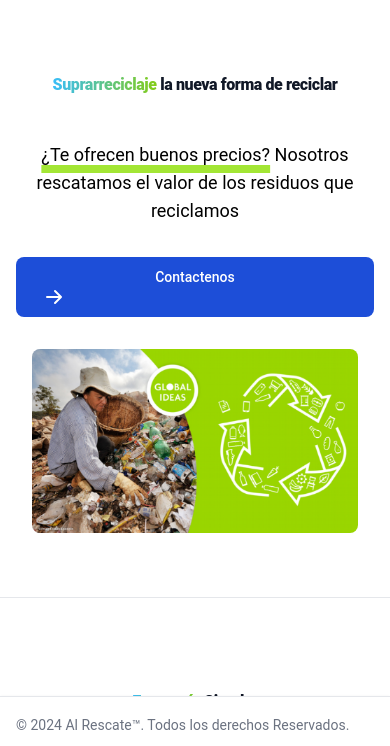
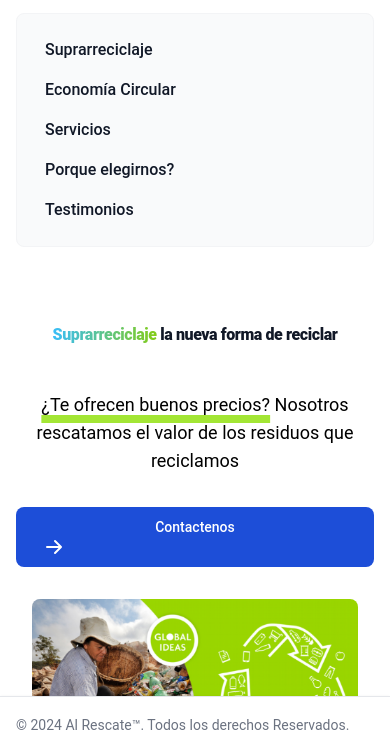
Before and after one commit to nachofaith/alrescate, an Astro site: page / in a window 390 px wide. Shown: the part 59-805 px from the top of the page. Built offline with nearby package versions, Linux system fonts and the light colour scheme; Astro itself is replaced by a stand-in of ours.

Commit message:
se avanza

```diff
--- a/src/components/Header.astro
+++ b/src/components/Header.astro
@@ -2,30 +2,20 @@
 import Link from "./Link.astro";
 ---
 
-<!--Set active class on nav when the page is active -->
-
-
-<nav id="navbar" class="bg-white border-gray-200 dark:bg-gray-900 sticky top-0">
+<div class="bg-white border-gray-200 dark:bg-gray-900 sticky top-0">
+  <nav>
     <div
       class="max-w-screen-xl flex flex-wrap items-center justify-between mx-auto p-4"
     >
-  <a
-      href=""
-      class="flex items-center space-x-3 rtl:space-x-reverse"
-    >
-      <img
-        src="/src/assets/logo2.jpg"
-        class="h-8"
-        alt="Al rescue"
-      />
+      <a href="" class="flex items-center space-x-3 rtl:space-x-reverse">
+        <img src="/src/assets/logo2.jpg" class="h-8" alt="Al rescue" />
         <span
           class="self-center text-4xl font-bold whitespace-nowrap text-lime-500"
           >Al Rescate</span
         >
       </a>
 
-
-    <div class="hidden w-full md:block md:w-auto" id="navbar-default">
+      <div class="w-full md:block md:w-auto">
         <ul
           class="font-medium flex flex-col p-4 md:p-0 mt-4 border border-gray-100 rounded-lg bg-gray-50 md:flex-row md:space-x-8 rtl:space-x-reverse md:mt-0 md:border-0 md:bg-white dark:bg-gray-800 md:dark:bg-gray-900 dark:border-gray-700"
         >
@@ -38,3 +28,13 @@ import Link from "./Link.astro";
       </div>
     </div>
   </nav>
+</div>
+
+<!--Set active class on nav when the page is active -->
+
+<style>
+  nav a:hover,
+  nav a.active {
+    color: blue;
+  }
+</style>
--- a/src/components/Link.astro
+++ b/src/components/Link.astro
@@ -1,11 +1,15 @@
 ---
-const { href, name } = Astro.props;
+const { name, href } = Astro.props
+
 ---
 
-<li>
+<li class="block py-2 px-3 text-gray-900 rounded hover:bg-gray-100 md:hover:bg-transparent md:border-0 md:hover:text-lime-700 md:p-0 dark:text-white md:dark:hover:text-blue-500 dark:hover:bg-gray-700 dark:hover:text-white md:dark:hover:bg-transparent"
+>
   <a
+    class="active"
     href={href}
-    class="active:bg-violet-700 focus:bg-violet-700 block py-2 px-3 text-gray-900 rounded hover:bg-gray-100 md:hover:bg-transparent md:border-0 md:hover:text-lime-700 md:p-0 dark:text-white md:dark:hover:text-blue-500 dark:hover:bg-gray-700 dark:hover:text-white md:dark:hover:bg-transparent"
-    >{name}</a
+    aria-selected="true">{name}</a
   >
+
+</a>
 </li>
--- a/src/layouts/Layout.astro
+++ b/src/layouts/Layout.astro
@@ -4,6 +4,9 @@ interface Props {
 }
 
 const { title } = Astro.props;
+
+
+
 ---
 
 <!doctype html>
```
Lines whose indentation alone changed are shown as unchanged.
